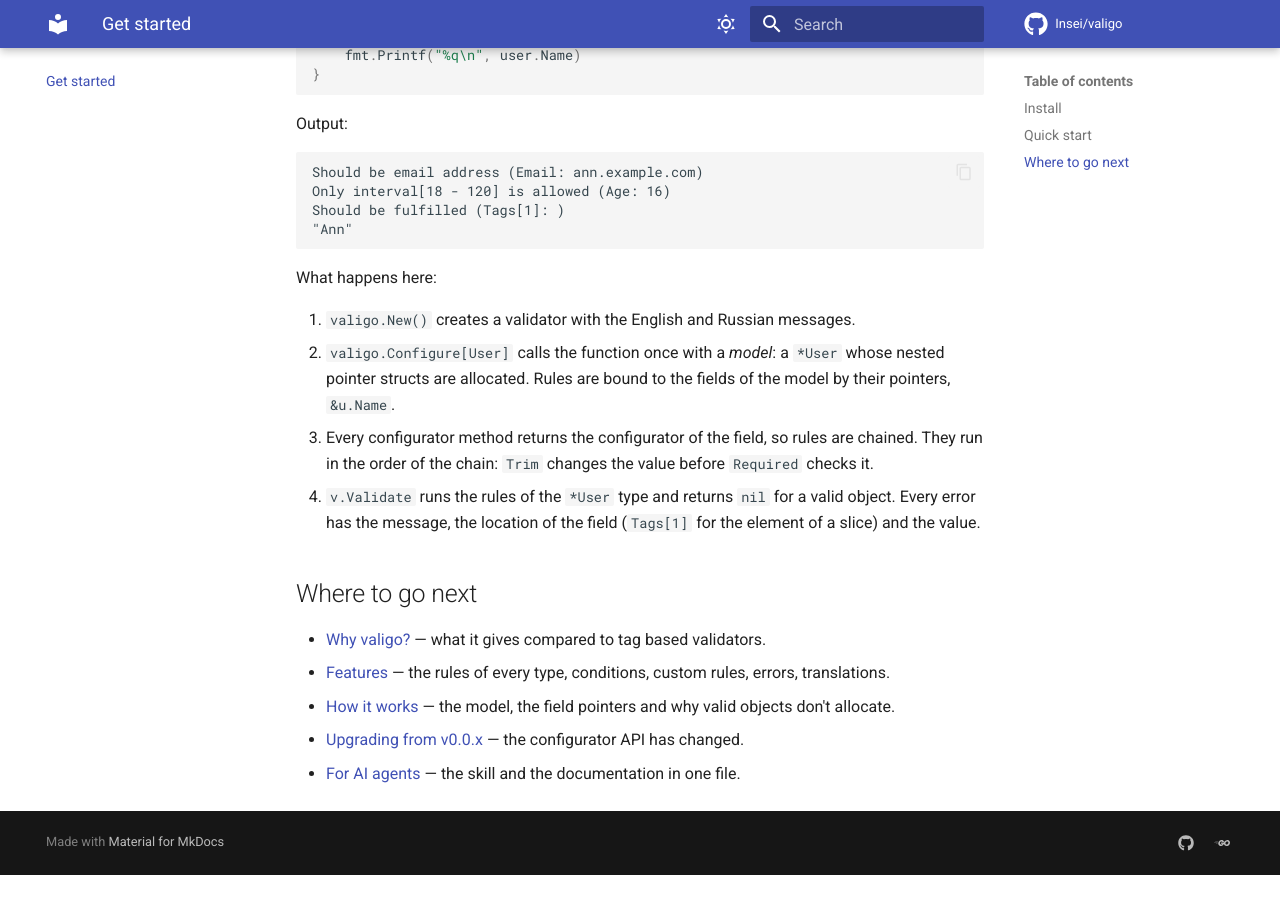
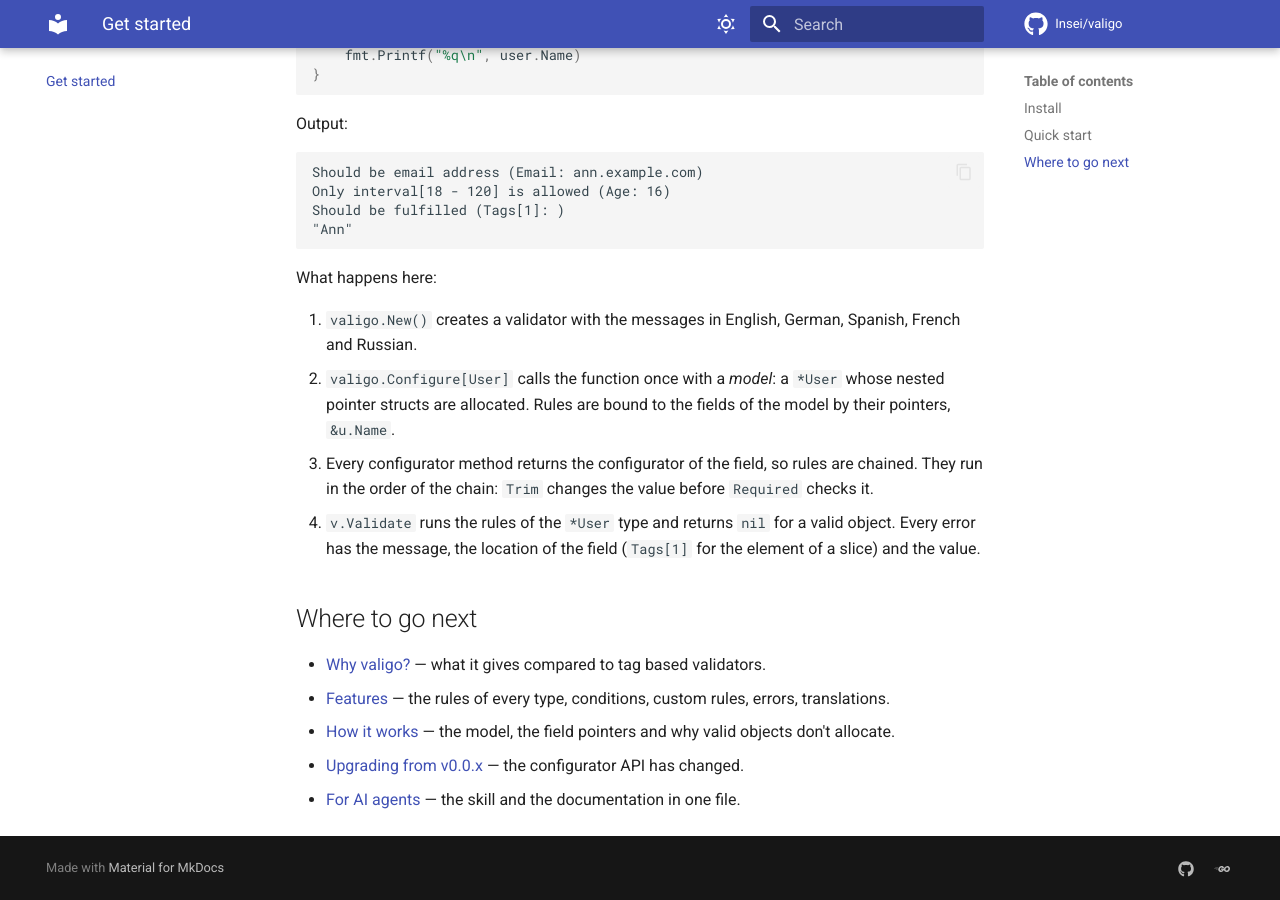
Before and after one commit to Insei/valigo, an MkDocs documentation site: the page built from docs/index.md, in a window 1280 px wide and 900 px high, scrolled down 1347 px. Built offline with MkDocs 1.6.1 and Material for MkDocs 9.7.7, drawn with Linux system fonts in a browser that asks for light colours; comment, search, counter and statistics services are not loaded; the version menu is left out; before the commit the page ends 2222 px from its top, so only the background shows below that.

Commit message:
docs: list the languages of the built-in messages

```diff
--- a/docs/index.md
+++ b/docs/index.md
@@ -67,7 +67,7 @@ Should be fulfilled (Tags[1]: )
 
 What happens here:
 
-1. `valigo.New()` creates a validator with the English and Russian messages.
+1. `valigo.New()` creates a validator with the messages in English, German, Spanish, French and Russian.
 2. `valigo.Configure[User]` calls the function once with a *model*: a `*User` whose nested pointer structs are allocated. Rules are bound to the fields of the model by their pointers, `&u.Name`.
 3. Every configurator method returns the configurator of the field, so rules are chained. They run in the order of the chain: `Trim` changes the value before `Required` checks it.
 4. `v.Validate` runs the rules of the `*User` type and returns `nil` for a valid object. Every error has the message, the location of the field (`Tags[1]` for the element of a slice) and the value.
```
Also changed, not shown: README.md (+1 -1 lines), docs/features/translations.md (+1 -1 lines), docs/why-valigo.md (+1 -1 lines), skills/valigo/SKILL.md (+1 -1 lines).
